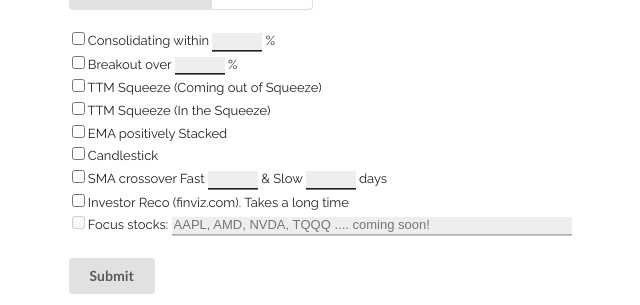
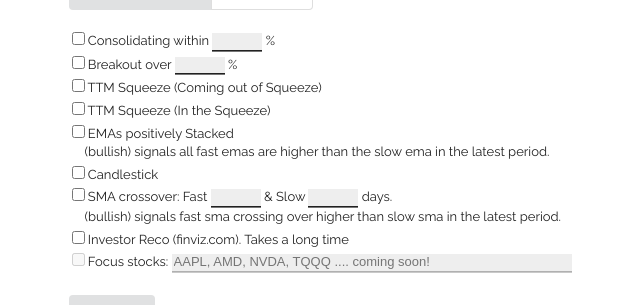
Before and after one commit to juanlazarde/fybot, a Flask app: template templates/index.html in a window 1280 px wide. Shown: the part 76-381 px from the top of the page, without its empty margins (8-648 px from the left). Run offline with Flask 2, Linux system fonts and the light colour scheme; the template is opened without the code that fills it, so the values that code supplies are empty.

Commit message:
fixed quotes / bug for consolidating/stacked_emas
and added description text for some indicators

```diff
--- a/templates/index.html
+++ b/templates/index.html
@@ -21,7 +21,7 @@
     <table>
         <tr>
             <td>
-                <input id="consolidating" type="checkbox"  name="filter" value="'consolidating"
+                <input id="consolidating" type="checkbox"  name="filter" value="consolidating"
                        {% if active_filters['consolidating']['go'] == True %}checked{% endif %}>
                 <label for="consolidating"> Consolidating within </label>
                 <input id="consolidating_pct" type="number" name="consolidating_pct"
@@ -55,9 +55,11 @@
         </tr>
         <tr>
             <td>
-                <input id="ema_stacked" type="checkbox" name="filter" value="'ema_stacked"
+                <input id="ema_stacked" type="checkbox" name="filter" value="ema_stacked"
                        {% if active_filters['ema_stacked']['go'] == True %}checked{% endif %}>
-                <label for="ema_stacked"> EMA positively Stacked</label>
+                <label for="ema_stacked"> EMAs positively Stacked<br>
+                    &emsp;(bullish) signals all fast emas are higher than the slow ema in the latest period.
+                </label>
             </td>
         </tr>
         <tr>
@@ -71,14 +73,16 @@
             <td>
                 <input id="sma_filter" type="checkbox" name="filter" value="sma_filter"
                        {% if active_filters['sma_filter']['go'] == True %}checked{% endif %}>
-                <label for="sma_filter"> SMA crossover</label>
+                <label for="sma_filter"> SMA crossover:</label>
                 <label for="sma_fast"> Fast</label>
                 <input id="sma_fast" type="number" name="sma_fast"
                        value="{{ active_filters['sma_filter']['fast'] }}" min="0" step="1">
                 <label for="sma_slow"> & Slow </label>
                 <input id="sma_slow" type="number" name="sma_slow"
                        value="{{ active_filters['sma_filter']['slow'] }}" min="0" step="1">
-                <label> days</label>
+                <label> days. <br>
+                    &emsp;(bullish) signals fast sma crossing over higher than slow sma in the latest period.
+                </label>
             </td>
         </tr>
         <tr>
```
